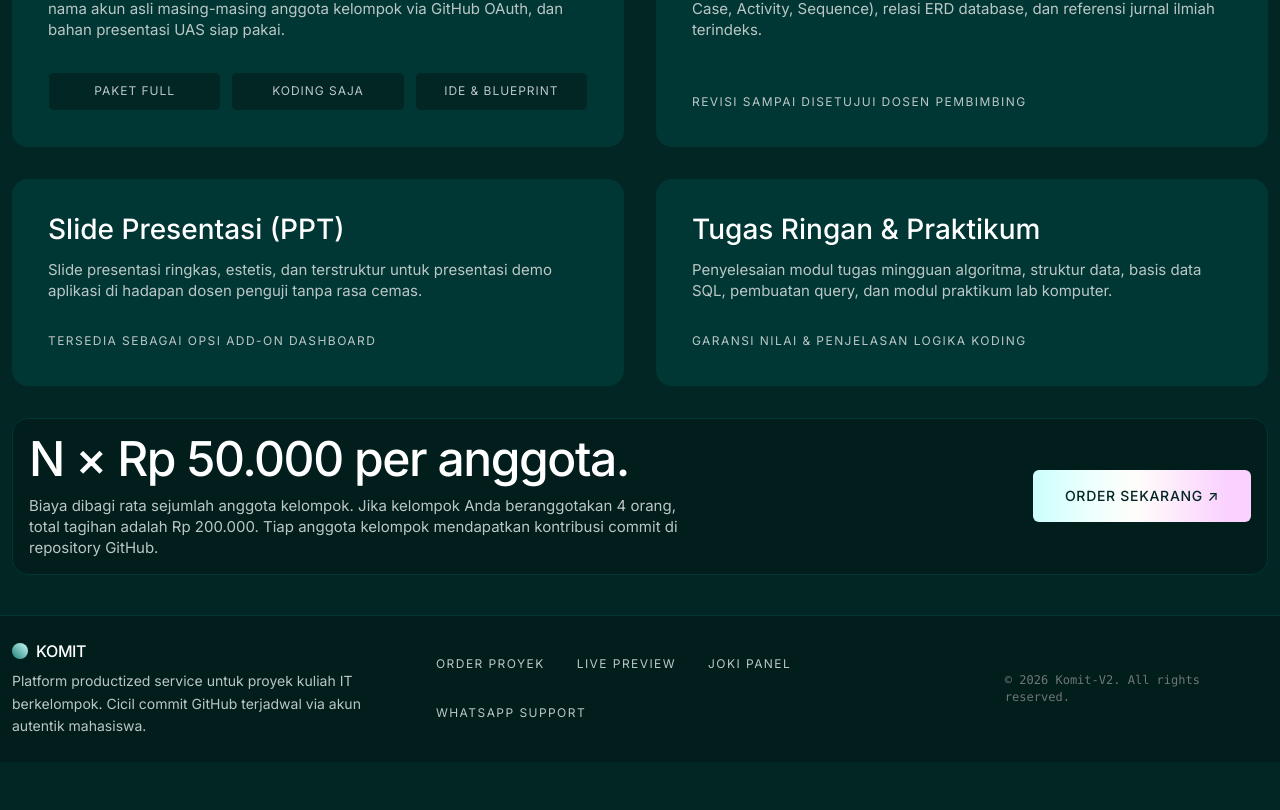
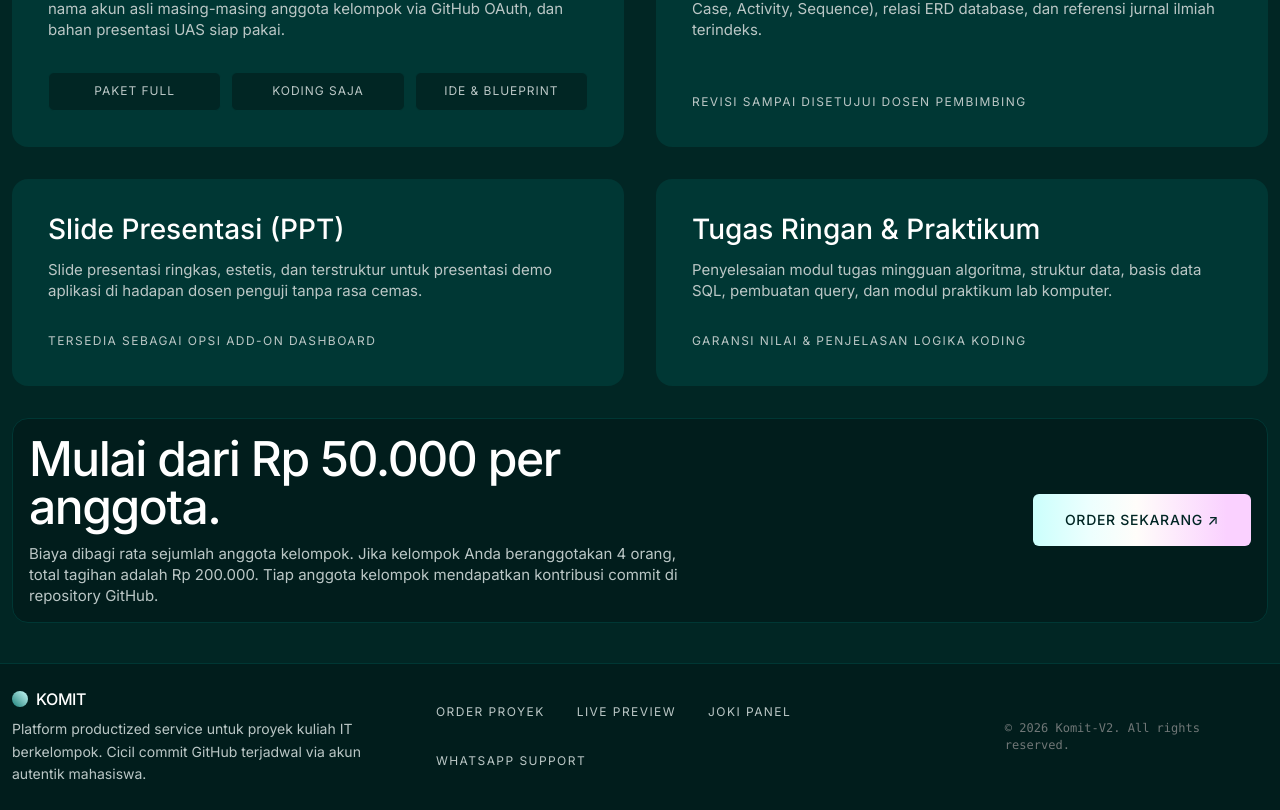
Before and after one commit to ZeaLIsHere/komit-v0.0.2, a Next.js app: page / in a window 1280 px wide. Shown: the part 1314-2124 px from the top of the page. Before the commit the page ends 2076 px from the top, so only its background shows below. Built offline with nearby package versions, Linux system fonts and the light colour scheme.

Commit message:
Update pricing headline copy

```diff
--- a/src/app/page.tsx
+++ b/src/app/page.tsx
@@ -171,7 +171,7 @@ export default function HomePage() {
         <section id="harga" className="p-12 sm:p-16 rounded-[16px] bg-[#011d1c] border border-[#003734] flex flex-col md:flex-row items-start md:items-center justify-between gap-8">
           <div className="flex flex-col gap-3 max-w-2xl">
             <h2 className="text-[36px] sm:text-[48px] font-medium leading-[1.0] text-white tracking-[-0.03em]">
-              N × Rp 50.000 per anggota.
+              Mulai dari Rp 50.000 per anggota.
             </h2>
             <p className="text-[15px] text-[#bbc7c6] leading-[1.4]">
               Biaya dibagi rata sejumlah anggota kelompok. Jika kelompok Anda beranggotakan 4 orang, total tagihan adalah Rp 200.000. Tiap anggota kelompok mendapatkan kontribusi commit di repository GitHub.
```
